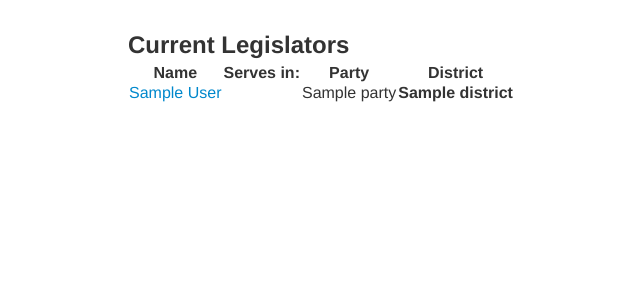
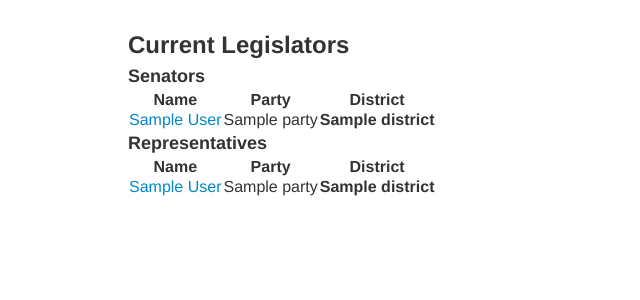
Before and after one commit to katrinamariehh/moneypolitics, a Flask app: template templates/index.html in a window 1280 px wide. Shown: the top 300 px of the page, without its empty margins (42-682 px from the left). Run offline with Flask 2, Linux system fonts and the light colour scheme; the template is opened without the code that fills it: most values are stand-ins (such as "Sample title", 1, 10 or a date in 2020); parts of the project's set-up code (start-up, migrations or seed data) failed here and were passed over; some libraries are stand-ins or nearby versions.

Commit message:
Working on html and css.

```diff
--- a/templates/index.html
+++ b/templates/index.html
@@ -1,7 +1,7 @@
 {% extends 'base.html' %}
 {% block body %}
 <h2>Current Legislators</h2>
-<table>
+<!-- <table>
     <tr>
         <th>Name</th>
         <th>Serves in:</th>
@@ -16,5 +16,35 @@
         <th>{{ legislator['district'] }}</th>
     </tr>
 {% endfor %}
+</table> -->
+<h3>Senators</h3>
+<table>
+    <tr>
+        <th>Name</th>
+        <th>Party</th>
+        <th>District</th>
+    </tr>
+{% for senator in senators %}
+    <tr>
+        <td><a href="member/{{ senator ['opensecrets_id'] }}/contributions">{{ senator['first_name'] }} {{ senator['last_name'] }}</a></td>
+        <td>{{ senator['party'] }}</td>
+        <th>{{ senator['district'] }}</th>
+    </tr>
+{% endfor %}
+</table>
+<h3>Representatives</h3>
+<table>
+    <tr>
+        <th>Name</th>
+        <th>Party</th>
+        <th>District</th>
+    </tr>
+{% for representative in representatives %}
+    <tr>
+        <td><a href="member/{{ representative ['opensecrets_id'] }}/contributions">{{ representative['first_name'] }} {{ representative['last_name'] }}</a></td>
+        <td>{{ representative['party'] }}</td>
+        <th>{{ representative['district'] }}</th>
+    </tr>
+{% endfor %}
 </table>
 {% endblock %}
--- a/views.py
+++ b/views.py
@@ -13,8 +13,12 @@
 @app.route("/")
 # Displays a list of all current members of congress.
 def index():
-    legislator_list = model.get_all_current()
-    return render_template('index.html', legislator_list=legislator_list)
+    data = model.get_all_current()
+    legislator_list = data[0]
+    senators = data[1]
+    representatives = data[2]
+    return render_template('index.html', legislator_list=legislator_list,\
+        senators=senators, representatives=representatives)
 
 @app.route("/member/<opensecrets_id>/contributions")
 def table_sector_breakdown(opensecrets_id):
```
Also changed, not shown: model.py (+12 -1 lines).
